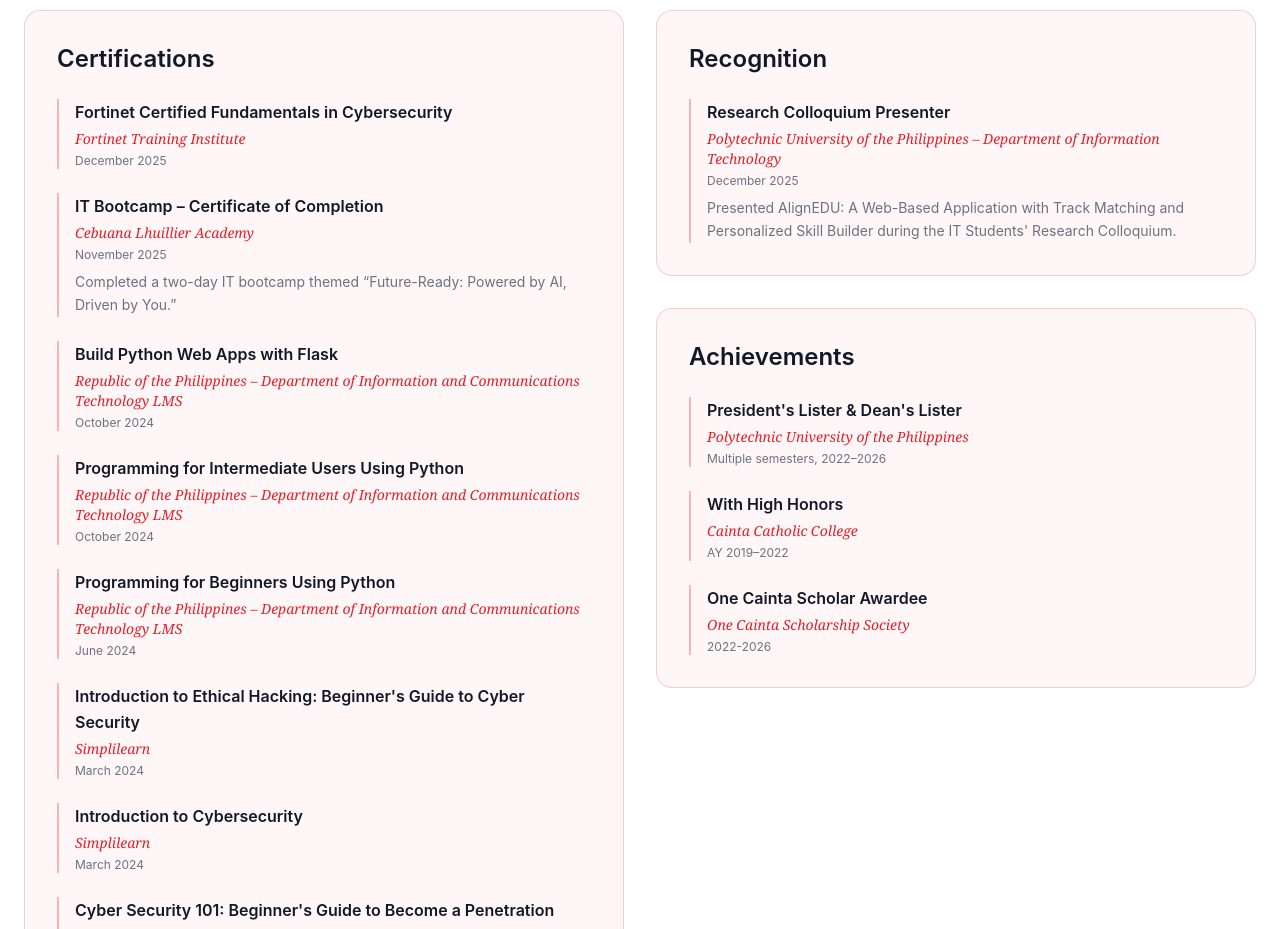
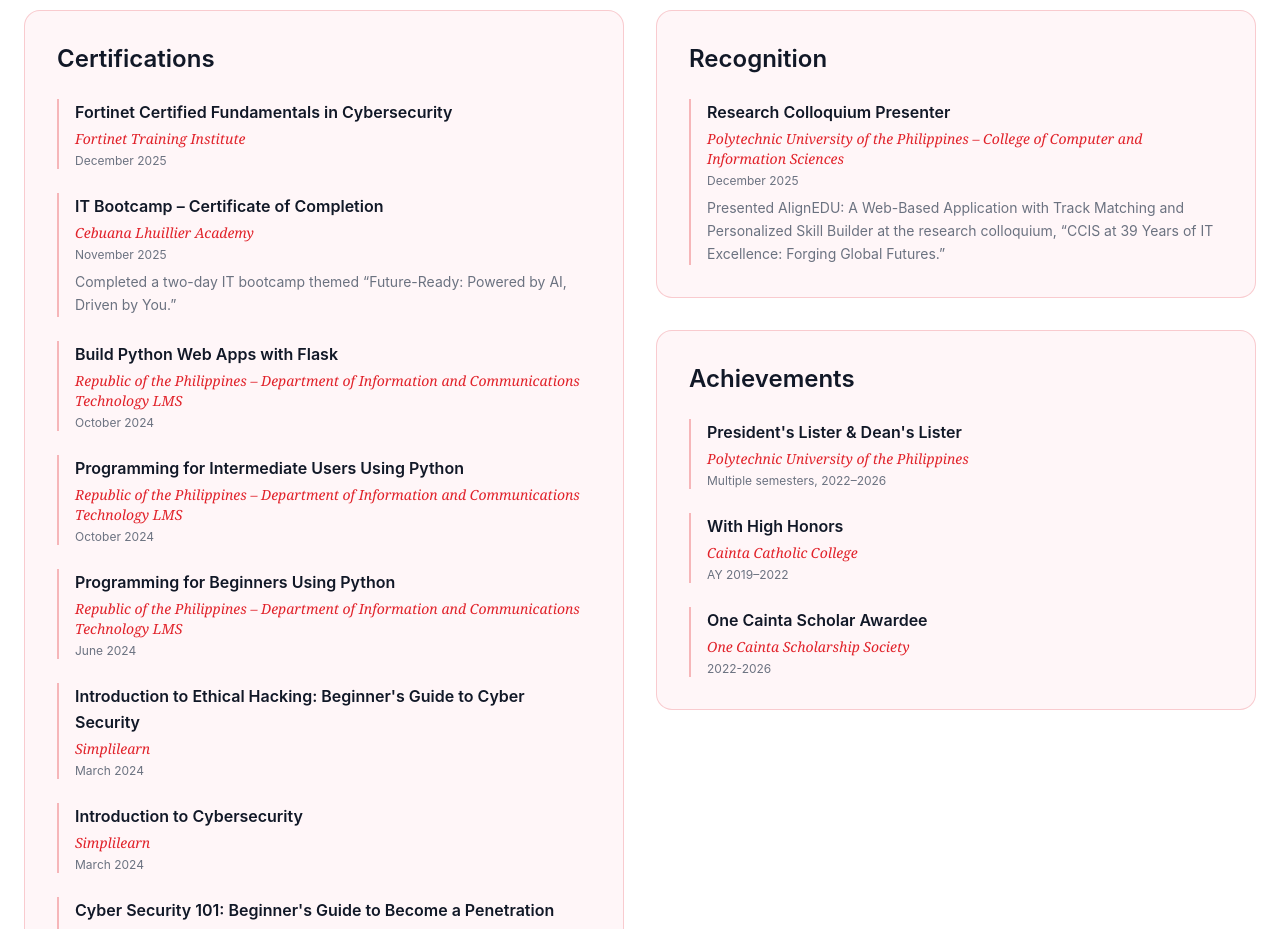
Before and after one commit to jameymey/Jamaica-Pingol, a React (Vite) app: page /about in a window 1280 px wide. Shown: the part 2820-3749 px from the top of the page. Built offline with nearby package versions, Linux system fonts and the light colour scheme.

Commit message:
New Updates

```diff
--- a/src/pages/About/CertificationsAwards.jsx
+++ b/src/pages/About/CertificationsAwards.jsx
@@ -50,13 +50,13 @@
 
   const recognition = [
     {
-      title: "Research Colloquium Presenter",
-      organization:
-        "Polytechnic University of the Philippines – Department of Information Technology",
-      date: "December 2025",
-      description:
-        "Presented AlignEDU: A Web-Based Application with Track Matching and Personalized Skill Builder during the IT Students' Research Colloquium.",
-    },
+    title: "Research Colloquium Presenter",
+    organization:
+      "Polytechnic University of the Philippines – College of Computer and Information Sciences",
+    date: "December 2025",
+    description:
+      "Presented AlignEDU: A Web-Based Application with Track Matching and Personalized Skill Builder at the research colloquium, “CCIS at 39 Years of IT Excellence: Forging Global Futures.”",
+     },
   ];
 
   const achievements = [
```
